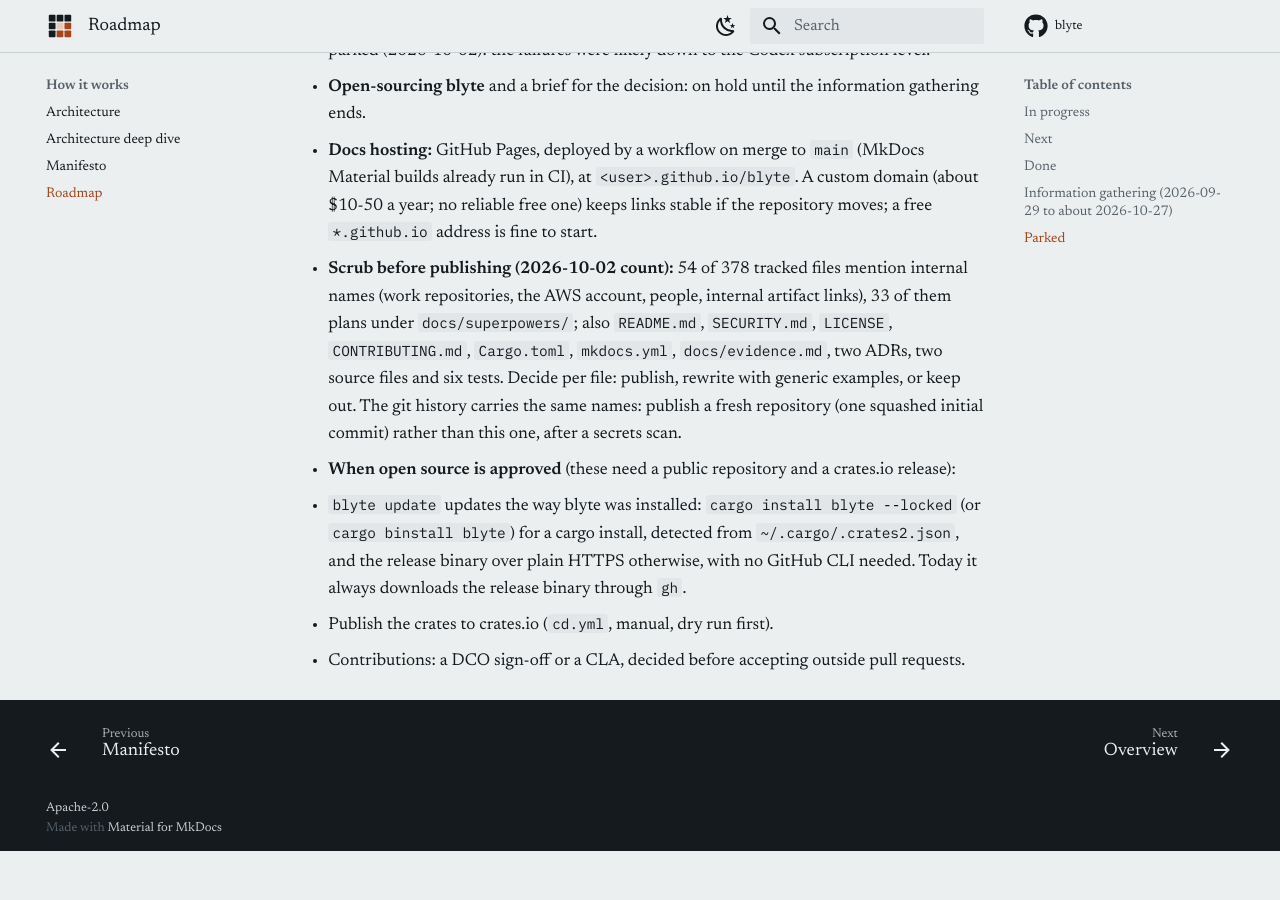
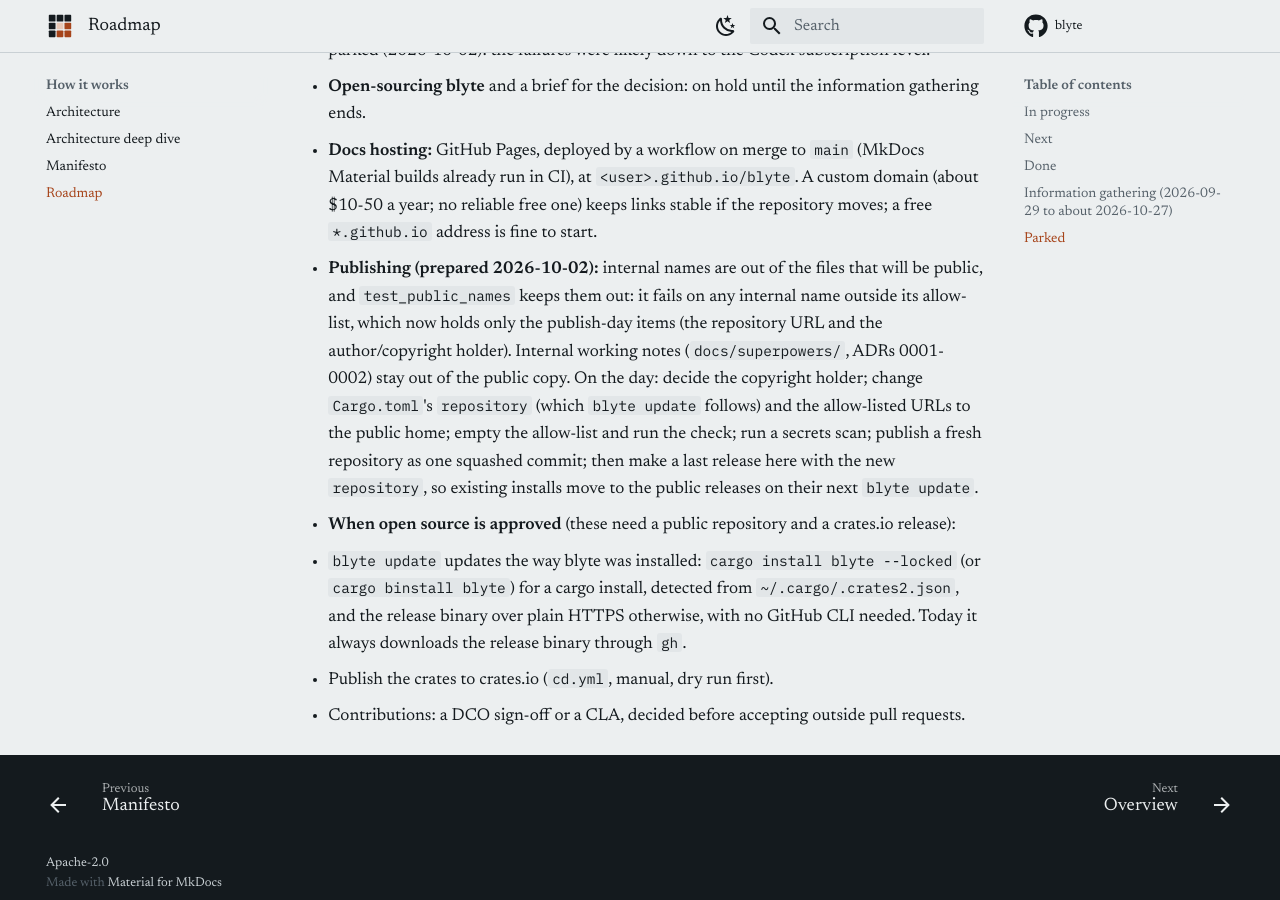
Before and after one commit to dnf0/blyte, an MkDocs documentation site: the page built from docs/roadmap.md, in a window 1280 px wide and 900 px high, scrolled down 4754 px. Built offline with MkDocs 1.6.1 and Material for MkDocs 9.7.7, drawn with Linux system fonts in a browser that asks for light colours; comment, search, counter and statistics services are not loaded; before the commit the page ends 5605 px from its top, so only the background shows below that.

Commit message:
chore: the public-names allow-list holds only the publish-day items; roadmap's publishing steps
Co-Authored-By: Claude Opus 5.5 (1M context) <noreply@anthropic.com>

```diff
--- a/docs/roadmap.md
+++ b/docs/roadmap.md
@@ -140,12 +140,14 @@ Kept for about the last four weeks; older items are in the git history and the e
 - **Docs hosting:** GitHub Pages, deployed by a workflow on merge to `main` (MkDocs Material builds
   already run in CI), at `<user>.github.io/blyte`. A custom domain (about $10-50 a year; no reliable
   free one) keeps links stable if the repository moves; a free `*.github.io` address is fine to start.
-- **Scrub before publishing (2026-10-02 count):** 54 of 378 tracked files mention internal names
-  (work repositories, the AWS account, people, internal artifact links), 33 of them plans under
-  `docs/superpowers/`; also `README.md`, `SECURITY.md`, `LICENSE`, `CONTRIBUTING.md`, `Cargo.toml`,
-  `mkdocs.yml`, `docs/evidence.md`, two ADRs, two source files and six tests. Decide per file: publish,
-  rewrite with generic examples, or keep out. The git history carries the same names: publish a fresh
-  repository (one squashed initial commit) rather than this one, after a secrets scan.
+- **Publishing (prepared 2026-10-02):** internal names are out of the files that will be public, and
+  `test_public_names` keeps them out: it fails on any internal name outside its allow-list, which now
+  holds only the publish-day items (the repository URL and the author/copyright holder). Internal
+  working notes (`docs/superpowers/`, ADRs 0001-0002) stay out of the public copy. On the day:
+  decide the copyright holder; change `Cargo.toml`'s `repository` (which `blyte update` follows) and the
+  allow-listed URLs to the public home; empty the allow-list and run the check; run a secrets scan;
+  publish a fresh repository as one squashed commit; then make a last release here with the new
+  `repository`, so existing installs move to the public releases on their next `blyte update`.
 - **When open source is approved** (these need a public repository and a crates.io release):
   - `blyte update` updates the way blyte was installed: `cargo install blyte --locked` (or
     `cargo binstall blyte`) for a cargo install, detected from `~/.cargo/.crates2.json`, and the
```
Also changed, not shown: 1 other file.
